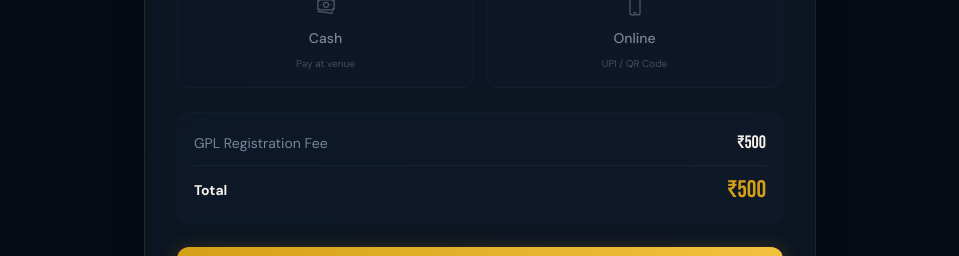
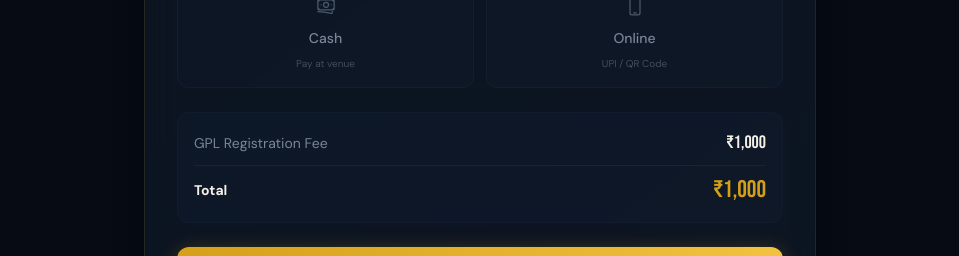
Before and after one commit to ram-49-kaps/GPL-3, a React (Vite) app in the folder frontend/: page / in a window 1280 px wide. Shown: the part 1440-1696 px from the top of the page, without its empty margins (160-1119 px from the left). Built offline with nearby package versions, Linux system fonts and the light colour scheme; no server answers.

Commit message:
Update GPL fee to 1000 and total max to 3000

```diff
--- a/frontend/src/components/PaymentSection.jsx
+++ b/frontend/src/components/PaymentSection.jsx
@@ -1,7 +1,7 @@
 const PaymentSection = ({ method, totalAmount }) => {
   if (!method) return null;
 
-  const amount = totalAmount || 500;
+  const amount = totalAmount || 1000;
   const displayAmount = `₹${amount.toLocaleString('en-IN')}`;
 
   // Dynamic UPI QR code with pre-filled amount
--- a/frontend/src/components/RegistrationForm.jsx
+++ b/frontend/src/components/RegistrationForm.jsx
@@ -354,14 +354,14 @@ const RegistrationForm = ({ onSuccess }) => {
           </div>
 
           {/* Payment Section */}
-          <PaymentSection method={form.payment_method} totalAmount={form.mandal_token_2026 === 'No' ? 2500 : 500} />
+          <PaymentSection method={form.payment_method} totalAmount={form.mandal_token_2026 === 'No' ? 3000 : 1000} />
 
           {/* Registration Fee Info */}
           <div className="p-3 sm:p-4 rounded-xl bg-midnight-200/50 border border-midnight-300/30 space-y-2">
             <div className="flex items-center justify-between">
               <span className="text-ash text-xs sm:text-sm font-body">GPL Registration Fee</span>
               <span className="text-cream font-accent text-base sm:text-lg">
-                ₹500
+                ₹1,000
               </span>
             </div>
             {form.mandal_token_2026 === 'No' && (
@@ -373,7 +373,7 @@ const RegistrationForm = ({ onSuccess }) => {
             <div className="border-t border-ash/10 pt-2 flex items-center justify-between">
               <span className="text-cream text-xs sm:text-sm font-body font-semibold">Total</span>
               <span className="text-gold font-accent text-xl sm:text-2xl">
-                ₹{form.mandal_token_2026 === 'No' ? '2,500' : '500'}
+                ₹{form.mandal_token_2026 === 'No' ? '3,000' : '1,000'}
               </span>
             </div>
           </div>
```
Also changed, not shown: 1 other file (tests, documents, lock files or other folders).
